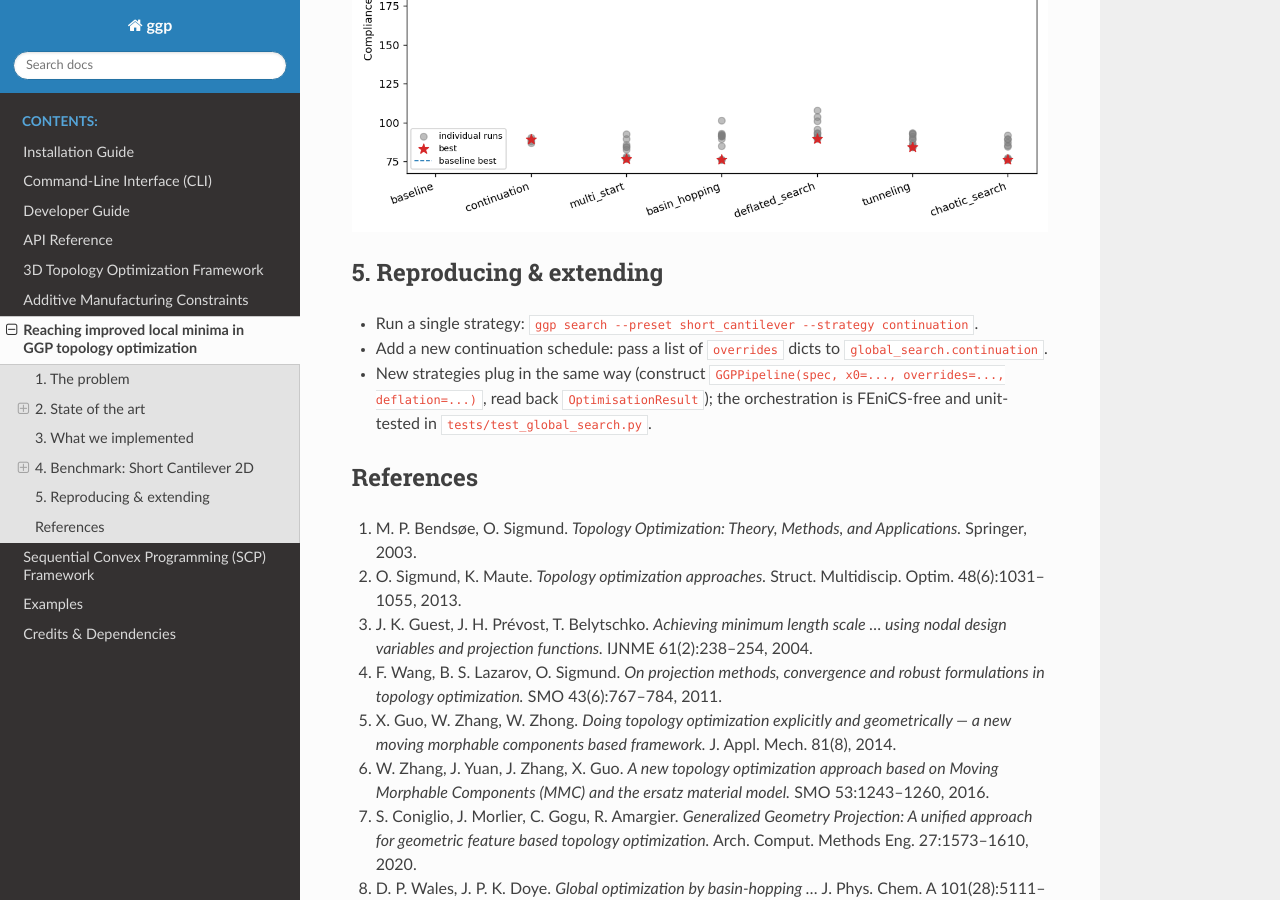
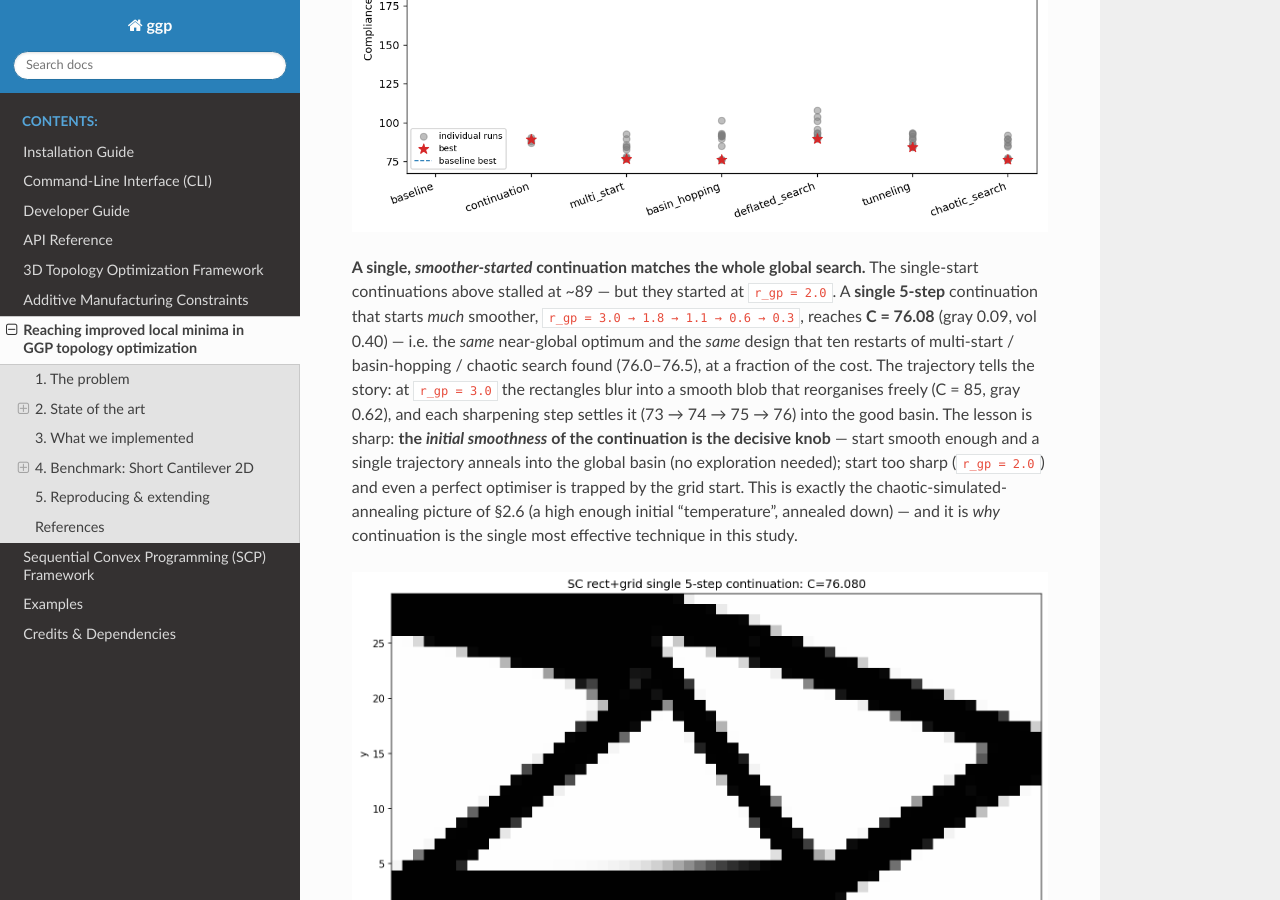
Before and after one commit to SimoneConiglio/generalized_geometry_projection, a Sphinx documentation site: the page built from docs/local_minima_review.md, in a window 1280 px wide and 900 px high, scrolled down 11432 px. Built offline with Sphinx 7.4.7 and the Read the Docs theme 3.1.0, drawn with Linux system fonts in a browser that asks for light colours.

Commit message:
A single smoother-started 5-step continuation matches the whole global search
On the rect+grid+min-length config a single 5-step continuation that starts much
smoother (r_gp 3.0 -> 1.8 -> 1.1 -> 0.6 -> 0.3) reaches C=76.08 (gray 0.09, vol 0.40)
-- the same near-global optimum and design that 10 restarts of multi-start /
basin-hopping / chaotic search found (76.0-76.5), at a fraction of the cost. The
earlier single continuations stalled at ~89 only because they started at r_gp=2.0,
not smooth enough to escape the grid basin. The initial smoothness of the
continuation is the decisive knob (the chaotic-simulated-annealing picture of 2.6).
Add to section 4.5 with the design figure.

Co-Authored-By: Claude Opus 4.8 <noreply@anthropic.com>
Claude-Session: https://claude.ai/code/session_0139M2jyPc6cJGW33xV6te9t

```diff
--- a/docs/local_minima_review.md
+++ b/docs/local_minima_review.md
@@ -420,6 +420,23 @@ are immune to that, which is itself a useful robustness lesson.)
 
 ![budget-10 spread by strategy](_static/sc2d_grid_budget10_spread.png)
 
+**A single, *smoother-started* continuation matches the whole global search.** The
+single-start continuations above stalled at ~89 — but they started at `r_gp = 2.0`. A
+**single 5-step** continuation that starts *much* smoother, `r_gp = 3.0 → 1.8 → 1.1 →
+0.6 → 0.3`, reaches **C = 76.08** (gray 0.09, vol 0.40) — i.e. the *same* near-global
+optimum and the *same* design that ten restarts of multi-start / basin-hopping / chaotic
+search found (76.0–76.5), at a fraction of the cost. The trajectory tells the story: at
+`r_gp = 3.0` the rectangles blur into a smooth blob that reorganises freely (C = 85,
+gray 0.62), and each sharpening step settles it (73 → 74 → 75 → 76) into the good basin.
+The lesson is sharp: **the *initial smoothness* of the continuation is the decisive knob** —
+start smooth enough and a single trajectory anneals into the global basin (no exploration
+needed); start too sharp (`r_gp = 2.0`) and even a perfect optimiser is trapped by the
+grid start. This is exactly the chaotic-simulated-annealing picture of §2.6 (a high enough
+initial "temperature", annealed down) — and it is *why* continuation is the single most
+effective technique in this study.
+
+![single 5-step continuation, C = 76.08](_static/sc2d_grid_cont5.png)
+
 ## 5. Reproducing & extending
 
 * Run a single strategy: `ggp search --preset short_cantilever --strategy continuation`.
```
Also changed, not shown: docs/_static/sc2d_grid_cont5.png (added).
